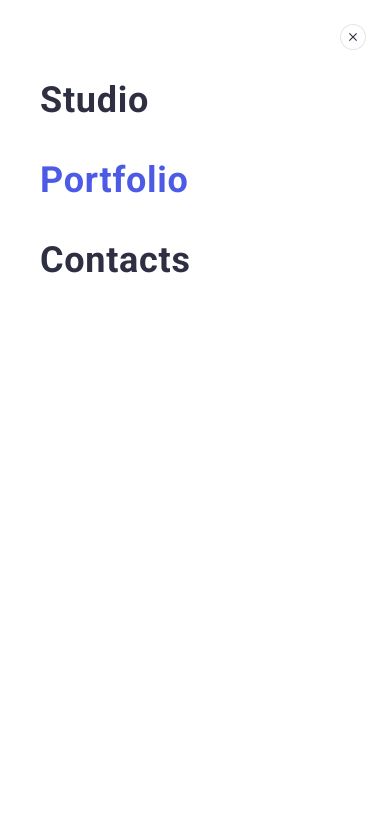
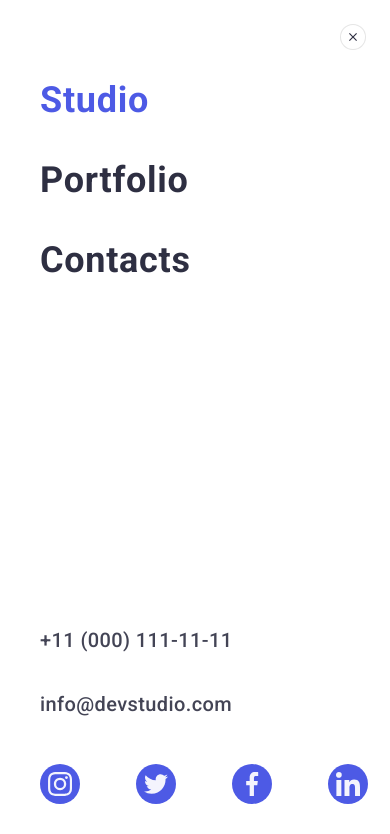
Before and after one commit to justpragmaticoder/goit-markup-hw-06, a plain HTML site: page portfolio.html in a window 390 px wide. Both pictures are taken after a click on the button 323 px from the left and 37 px from the top of the page. Shown: the top 834 px of the page. Drawn offline with nearby package versions, Linux system fonts and the light colour scheme.

Commit message:
Sync footer and mobile menu for portfolio page

```diff
--- a/portfolio.html
+++ b/portfolio.html
@@ -244,13 +244,53 @@
     </button>
     <ul class="menu-container-list">
       <li class="menu-container-list-item">
-        <a href="./index.html" class="menu-container-list-item-link">Studio</a>
+        <a href="./index.html" class="menu-container-list-item-link menu-container-list-item-link-active">Studio</a>
       </li>
       <li class="menu-container-list-item">
-        <a href="./portfolio.html" class="menu-container-list-item-link menu-container-list-item-link-active">Portfolio</a>
+        <a href="./portfolio.html" class="menu-container-list-item-link">Portfolio</a>
       </li>
       <li class="menu-container-list-item">
         <a href="./index.html" class="menu-container-list-item-link">Contacts</a>
+      </li>
+    </ul>
+    <address class="address-section">
+      <ul class="list address-section-list">
+        <li class="address-list-item">
+          <a href="tel:+110001111111" class="address-item">+11 (000) 111-11-11</a>
+        </li>
+        <li class="address-list-item">
+          <a href="mailto:info@devstudio.com" class="address-item">info@devstudio.com</a>
+        </li>
+      </ul>
+    </address>
+    <ul class="list section-list mobile-menu-socials-list">
+      <li class="socials-list-item">
+        <a href="/index.html">
+          <svg class="socials-icon">
+            <use href="./images/icons.svg#icon-instagram-2"></use>
+          </svg>
+        </a>
+      </li>
+      <li class="socials-list-item">
+        <a href="/index.html">
+          <svg class="socials-icon">
+            <use href="./images/icons.svg#icon-twitter-1"></use>
+          </svg>
+        </a>
+      </li>
+      <li class="socials-list-item">
+        <a href="/index.html">
+          <svg class="socials-icon">
+            <use href="./images/icons.svg#icon-facebook-1"></use>
+          </svg>
+        </a>
+      </li>
+      <li class="socials-list-item">
+        <a href="/index.html">
+          <svg class="socials-icon">
+            <use href="./images/icons.svg#icon-linkedin-1"></use>
+          </svg>
+        </a>
       </li>
     </ul>
   </div>
@@ -301,7 +341,7 @@
       </div>
       <div class="sub-container">
         <form action="#" class="subscribe-form">
-        <label>
+          <label class="subscribe-form-email-label">
             <span class="footer-sub-container-header">Subscribe</span>
             <input type="email" name="user_email" placeholder="E-mail" class="footer-email">
           </label>
```
Also changed, not shown: css/styles.css (+47 -27 lines), index.html (+6 -4 lines). Lines whose indentation alone changed are shown as unchanged.
